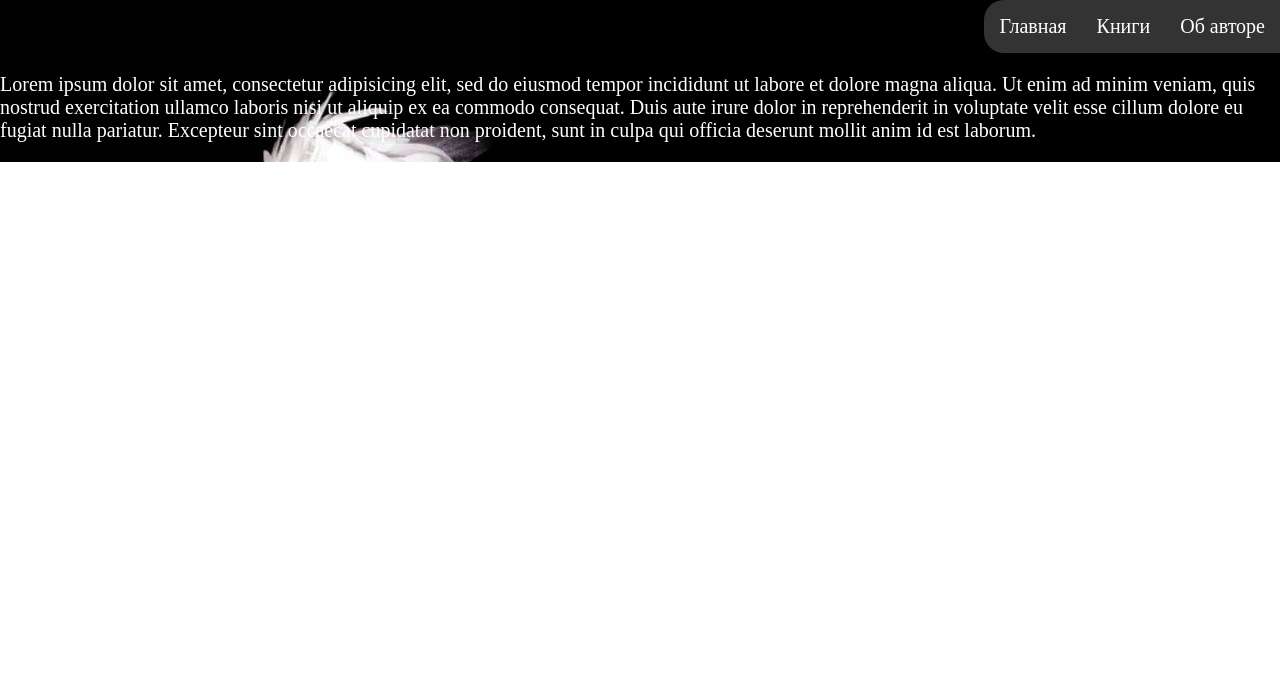
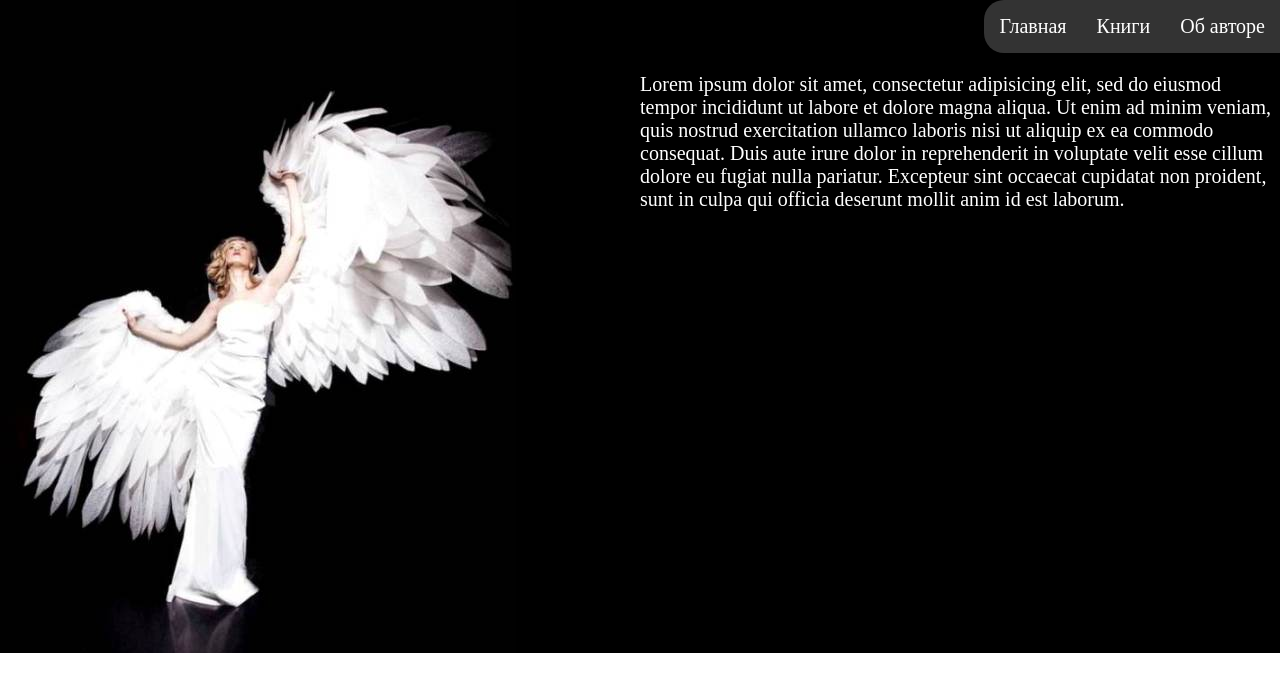
Before and after one commit to VikAndPolPob/anya-book-page, a PHP site: page / in a window 1280 px wide. Shown: the top 692 px of the page. Run offline with PHP 8.4, Linux system fonts and the light colour scheme; some libraries are stand-ins or nearby versions.

Commit message:
Change styles

```diff
--- a/styles/style.css
+++ b/styles/style.css
@@ -58,12 +58,14 @@ li {
 	border-bottom-left-radius: 20px;
 }
 /*BLOCK CONTENT*/
-.content {
-			display: flex;
-			justify-content: flex-end;
-		}
+.content
+{
+	height: 600px;
+	display: flex;
+	justify-content: flex-end;
+}
 
-	.book1 {display: flex;
+	/*.book1 {display: flex;
 			justify-content: space-around;
 			height: auto;
 			border: solid 1px #FF00FF;
@@ -72,10 +74,12 @@ li {
 			height: auto;
 			display: flex;
 			justify-content: space-around;
-			border: solid 1px #FF00FF; }
+			border: solid 1px #FF00FF; }*/
 
-#contentBody {display: flex;
-			justify-content: space-around;}
+#contentBody
+{
+	flex-basis: 50%;
+}
 
 #loading {display:none;}
 
```
